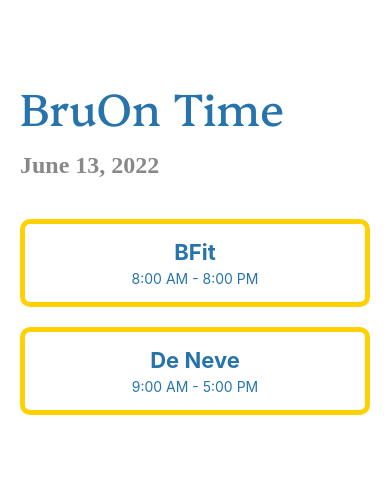
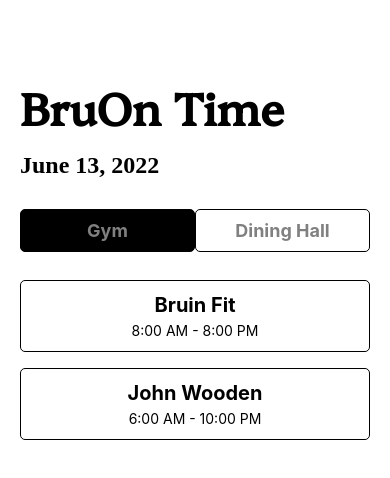
Before and after one commit to ishanroyyuru/BruinOnTime-frontend, a React Native app in the folder Iris-Frontend/: screen / in a window 390 px wide. Shown: the top 478 px of the page. Built offline with nearby package versions, Linux system fonts and the light colour scheme.

Commit message:
Added facility selection type

```diff
--- a/Iris-Frontend/App.js
+++ b/Iris-Frontend/App.js
@@ -1,40 +1,64 @@
 import { StatusBar } from 'expo-status-bar';
 import { StyleSheet, Text, View, TouchableOpacity } from 'react-native';
 import { useFonts } from "expo-font";
+import { useState } from 'react';
 
 export default function App() {
   const [fontsLoaded] = useFonts({
     Platypi: require("./assets/fonts/Platypi-Regular.ttf"),
   });
 
+  const [selectedCategory, setSelectedCategory] = useState("gym");
+
+  // Hardcoded facility data based on selection
+  const facilities = {
+    gym: [
+      { name: "Bruin Fit", hours: "8:00 AM - 8:00 PM" },
+      { name: "John Wooden", hours: "6:00 AM - 10:00 PM" }
+    ],
+    dining: [
+      { name: "De Neve", hours: "9:00 AM - 5:00 PM" },
+      { name: "Rendezvous", hours: "11:00 AM - 9:00 PM" }
+    ]
+  };
+
   if (!fontsLoaded) return null;
 
   return (
     <View style={styles.container}>
       <View style={styles.title}>
-        <Text style={styles.titleText}>
-          BruOn Time
-        </Text>
+        <Text style={styles.titleText}>BruOn Time</Text>
       </View>
 
-      <Text style={styles.date}>
-        June 13, 2022
-      </Text>
+      <Text style={styles.date}>June 13, 2022</Text>
 
-      <View>
-        <TouchableOpacity style={styles.button}>
-          <View style={styles.buttonContent}>
-            <Text style={styles.facilityTitle}>BFit</Text>
-            <Text style={styles.facilitySubtitle}>8:00 AM - 8:00 PM</Text>
-          </View>
+      {/* Binary Selection: Gym or Dining Hall */}
+      <View style={styles.selectionContainer}>
+        <TouchableOpacity
+          style={[styles.selectionButton, selectedCategory === "gym" && styles.selectedButton]}
+          onPress={() => setSelectedCategory("gym")}
+        >
+          <Text style={styles.selectionButtonText}>Gym</Text>
         </TouchableOpacity>
 
-        <TouchableOpacity style={styles.button}>
-          <View style={styles.buttonContent}>
-            <Text style={styles.facilityTitle}>De Neve</Text>
-            <Text style={styles.facilitySubtitle}>9:00 AM - 5:00 PM</Text>
-          </View>
+        <TouchableOpacity
+          style={[styles.selectionButton, selectedCategory === "dining" && styles.selectedButton]}
+          onPress={() => setSelectedCategory("dining")}
+        >
+          <Text style={styles.selectionButtonText}>Dining Hall</Text>
         </TouchableOpacity>
+      </View>
+
+      {/* Render buttons dynamically based on selection */}
+      <View>
+        {facilities[selectedCategory].map((facility, index) => (
+          <TouchableOpacity key={index} style={styles.button}>
+            <View style={styles.buttonContent}>
+              <Text style={styles.facilityTitle}>{facility.name}</Text>
+              <Text style={styles.facilitySubtitle}>{facility.hours}</Text>
+            </View>
+          </TouchableOpacity>
+        ))}
       </View>
 
       <StatusBar style="auto" />
@@ -45,50 +69,73 @@
 const styles = StyleSheet.create({
   container: {
     flex: 1,
-    alignItems: 'flex-start', // Align all items to the left
-    paddingTop: 75, // Move the content down to avoid the top bar clipping
-    paddingLeft: 20, // Add padding to the left for consistent margins
-    paddingRight: 20, // Add padding to the right as well
+    alignItems: 'flex-start',
+    paddingTop: 75,
+    paddingLeft: 20,
+    paddingRight: 20,
     width: 350,
   },
   title: {
-    marginBottom: 15, // Adjust margin for spacing below the title
+    marginBottom: 15,
   },
   titleText: {
-    color: "#2774AD",
+    color: "black",
     fontSize: 45,
-    fontWeight: 500000,
+    fontWeight: "bold",
     fontFamily: "Platypi",
-    textAlign: 'left', // Title is now left-justified
+    textAlign: 'left',
   },
   date: {
-    color: "#888888",
+    color: "black",
     fontSize: 24,
     fontFamily: "General Sans",
     fontWeight: "bold",
-    marginBottom: 30, // Add some space before the headers
-    textAlign: 'left', // Date is left-justified
+    marginBottom: 30,
+    textAlign: 'left',
+  },
+  selectionContainer: {
+    flexDirection: 'row',
+    marginBottom: 20,
+    width: 350, // Ensuring it fills the container
+  },
+  selectionButton: {
+    flex: 1,
+    padding: 10,
+    borderRadius: 5, // Smaller border radius
+    borderWidth: 1,
+    borderColor: "black",
+    backgroundColor: "white",
+    alignItems: 'center',
+    justifyContent: 'center',
+  },
+  selectedButton: {
+    backgroundColor: "black",
+  },
+  selectionButtonText: {
+    color: "gray",
+    fontSize: 18,
+    fontWeight: "bold",
   },
   button: {
-    padding: 15,
-    borderRadius: 10,
-    width: 350, // Adjust the width to your preference
-    marginVertical: 10, // Add spacing between buttons
-    borderWidth: 5,
-    borderColor: "#FFD100",
+    padding: 12,
+    borderRadius: 5, // Smaller border radius
+    width: 350, // Ensuring it fits the container
+    marginVertical: 8,
+    borderWidth: 1,
+    borderColor: "black",
+    backgroundColor: "white",
   },
   buttonContent: {
     alignItems: 'center',
   },
   facilityTitle: {
-    color: "#2774AD",
-    fontSize: 22,
+    color: "black",
+    fontSize: 20,
     fontWeight: 'bold',
   },
   facilitySubtitle: {
-    color: "#2774AD",
+    color: "black",
     fontSize: 14,
-    marginTop: 5, // Space between title and subtitle
+    marginTop: 5,
   },
-
 });
--- a/Iris-Frontend/package.json
+++ b/Iris-Frontend/package.json
@@ -9,6 +9,8 @@
     "web": "expo start --web"
   },
   "dependencies": {
+    "@react-native-community/slider": "^4.5.6",
+    "@react-native-picker/picker": "^2.11.0",
     "expo": "~52.0.37",
     "expo-status-bar": "~2.0.1",
     "react": "18.3.1",
```
Also changed, not shown: 2 other files (tests, documents, lock files or other folders).
